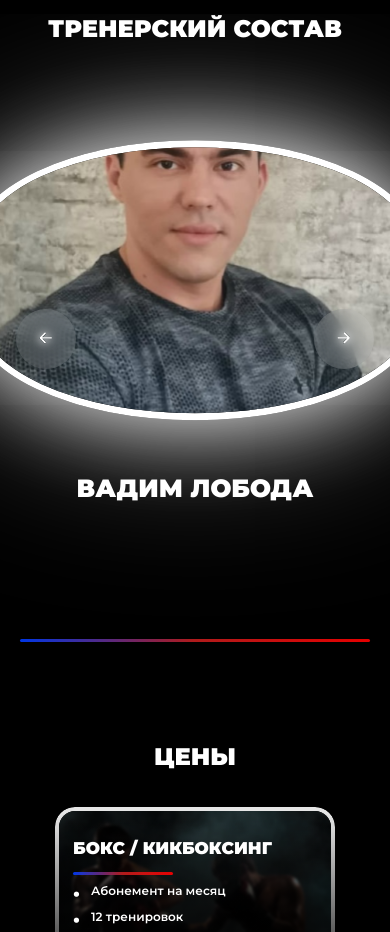
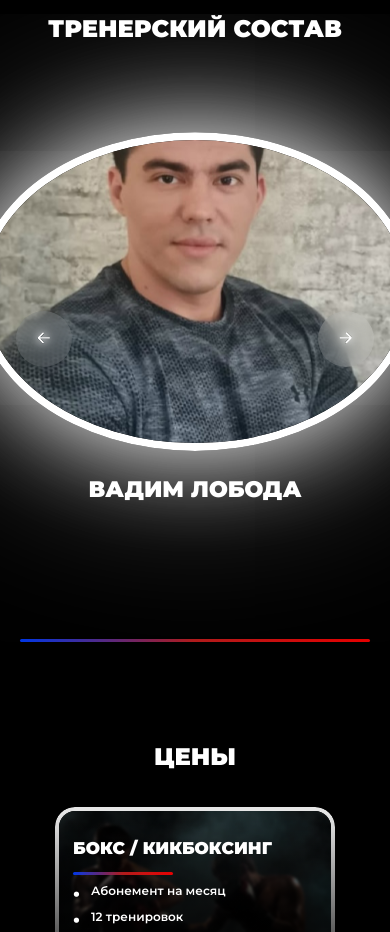
Before and after one commit to HackCtrl/TRIUMF, a React (Vite) app: page / in a window 390 px wide. Shown: the part 3660-4592 px from the top of the page. Built offline with nearby package versions, Linux system fonts and the light colour scheme.

Commit message:
Update 8

```diff
--- a/src/style/style.css
+++ b/src/style/style.css
@@ -324,6 +324,7 @@ body {
   height: 100%;
   object-fit: cover;
   display: block;
+  object-position: center center;
 }
 
 
@@ -427,29 +428,27 @@ body {
   .coaches-carousel { height: 560px; }
   .coaches-carousel__wrapper,
   .coaches-carousel__item {
-    width: min(360px, 78vw);
-    height: auto;
-    aspect-ratio: 1.6 / 1;
-    border-radius: 50% / 38%;
+    width: min(320px, 78vw);
+    height: min(320px, 78vw);
+    border-radius: 50%;
   }
-  .coaches-carousel__wrapper.center .coaches-carousel__item { transform: scale(1.12); }
-  .coaches-carousel__name { font-size: 20px; margin-top: 18px; }
-  .coaches-carousel__wrapper.center .coaches-carousel__name { font-size: 20px; margin-top: 22px; }
-  .coaches-carousel__nav--prev { left: calc(50% - (min(360px, 78vw) + 24px)); }
-  .coaches-carousel__nav--next { right: calc(50% - (min(360px, 78vw) + 24px)); }
-  .coaches-carousel__nav { width: 60px; height: 60px; }
+  .coaches-carousel__wrapper.center .coaches-carousel__item { transform: scale(1.25); }
+  .coaches-carousel__name { font-size: 18px; margin-top: 16px; }
+  .coaches-carousel__wrapper.center .coaches-carousel__name { font-size: 18px; margin-top: 20px; }
+  .coaches-carousel__nav--prev { left: calc(50% - (min(320px, 78vw) + 28px)); }
+  .coaches-carousel__nav--next { right: calc(50% - (min(320px, 78vw) + 28px)); }
+  .coaches-carousel__nav { width: 56px; height: 56px; }
 }
 
 @media (max-width: 480px) {
   .coaches-carousel { height: 520px; }
   .coaches-carousel__wrapper,
   .coaches-carousel__item {
-    width: min(320px, 86vw);
-    height: auto;
-    aspect-ratio: 1.6 / 1;
-    border-radius: 50% / 38%;
+    width: min(280px, 86vw);
+    height: min(280px, 86vw);
+    border-radius: 50%;
   }
-  .coaches-carousel__wrapper.center .coaches-carousel__item { transform: scale(1.12); }
+  .coaches-carousel__wrapper.center .coaches-carousel__item { transform: scale(1.25); }
   .coaches-carousel__nav--prev { left: 16px; }
   .coaches-carousel__nav--next { right: 16px; }
 }
@@ -458,10 +457,9 @@ body {
   .coaches-carousel { height: 500px; }
   .coaches-carousel__wrapper,
   .coaches-carousel__item {
-    width: min(280px, 90vw);
-    height: auto;
-    aspect-ratio: 1.6 / 1;
-    border-radius: 50% / 40%;
+    width: min(240px, 90vw);
+    height: min(240px, 90vw);
+    border-radius: 50%;
   }
   .coaches-carousel__nav--prev { left: 12px; }
   .coaches-carousel__nav--next { right: 12px; }
```
